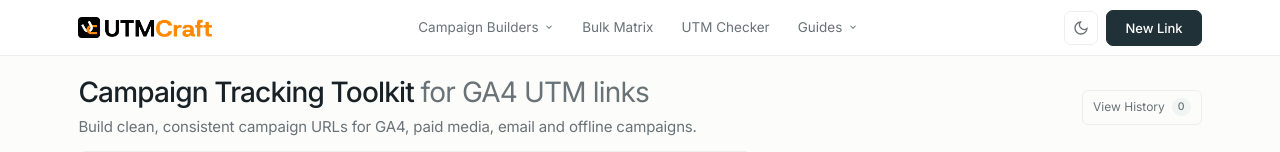
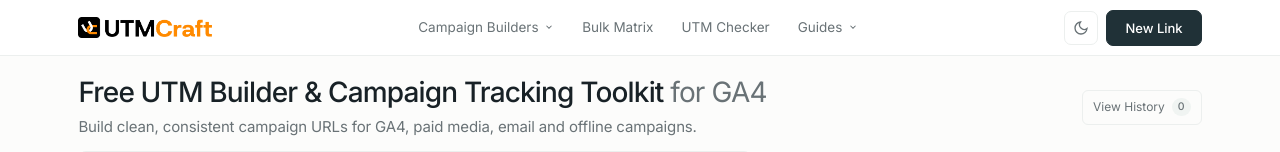
Before and after one commit to dineshjngr/utm, a website built with Vite: page index.html in a window 1280 px wide. Shown: the top 152 px of the page. Built offline with nearby package versions, Linux system fonts and the light colour scheme.

Commit message:
Add free UTM builder to homepage heading

```diff
--- a/index.html
+++ b/index.html
@@ -186,7 +186,7 @@
     <header class="workspace-header">
       <div class="workspace-heading-row">
         <div class="workspace-title-group">
-          <h1 class="workspace-title">Campaign Tracking Toolkit <span class="workspace-title-muted">for GA4 UTM links</span></h1>
+          <h1 class="workspace-title">Free UTM Builder &amp; Campaign Tracking Toolkit <span class="workspace-title-muted">for GA4</span></h1>
           <p class="workspace-subtitle">Build clean, consistent campaign URLs for GA4, paid media, email and offline campaigns.</p>
         </div>
         <a id="nav-history" href="/#campaign-history" data-switch-tab="tab-history" class="history-utility-link">
```
